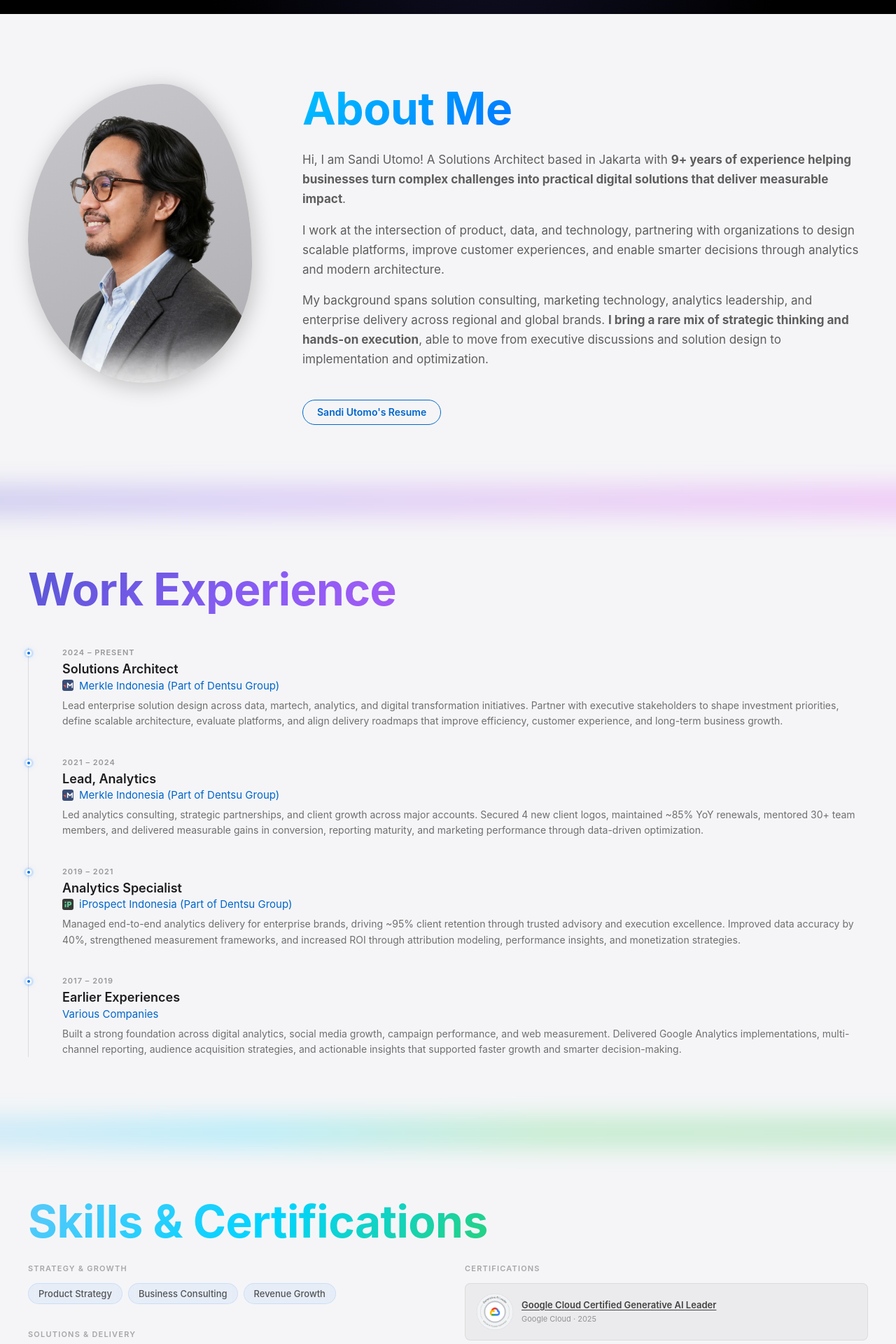
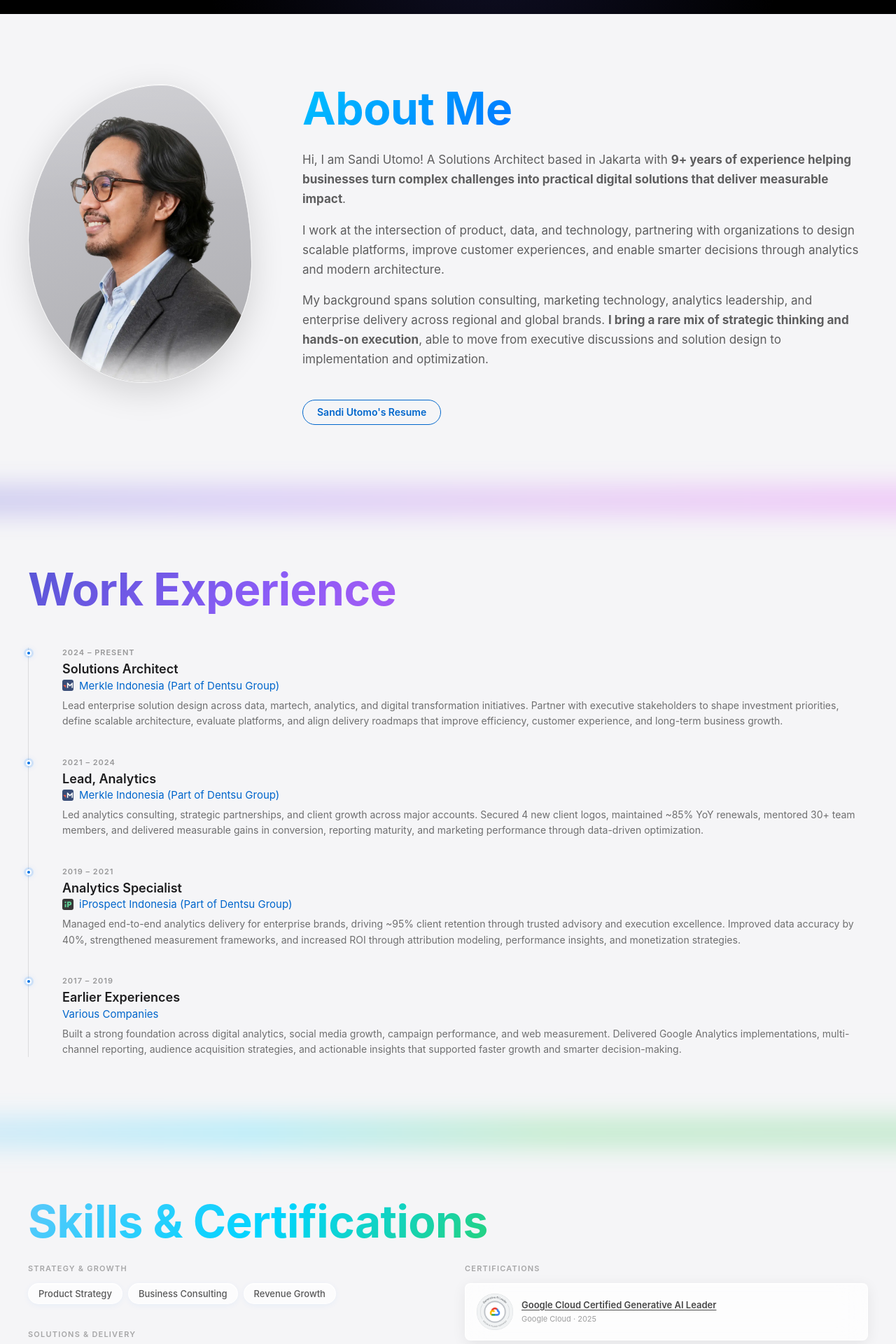
Before and after one commit to sandiutomo/sandiutomo.github.io, a React (Vite) app: page / in a window 1280 px wide. Shown: the part 780-2700 px from the top of the page at 70% size. Built offline with nearby package versions, Linux system fonts and the light colour scheme.

Commit message:
feat: liquid glass on skills, certs, project cards, contact, about photo

```diff
--- a/src/styles/main.css
+++ b/src/styles/main.css
@@ -625,8 +625,11 @@
   width: 100%;
   aspect-ratio: 3 / 4;
   background: linear-gradient(160deg, #c7c7cc 0%, #aeaeb2 100%);
-  border-radius: 16px;
-  box-shadow: var(--shadow-card);
+  border-radius: 20px;
+  box-shadow:
+    inset 0 1px 0 rgba(255, 255, 255, 0.95),
+    0 12px 48px rgba(0, 0, 0, 0.14);
+  border: 1px solid rgba(255, 255, 255, 0.85);
   display: flex;
   align-items: center;
   justify-content: center;
@@ -635,6 +638,18 @@
   letter-spacing: 1.5px;
   text-transform: uppercase;
   overflow: hidden;
+  position: relative;
+}
+/* Specular highlight on photo */
+.about__photo::after {
+  content: '';
+  position: absolute;
+  top: 0; left: 0; right: 0;
+  height: 40%;
+  background: linear-gradient(to bottom, rgba(255,255,255,0.18) 0%, transparent 100%);
+  border-radius: 20px 20px 0 0;
+  pointer-events: none;
+  z-index: 1;
 }
 .about__photo--blob {
   animation: liquidBlob 9s ease-in-out infinite;
@@ -666,11 +681,19 @@
 .skill-chip {
   font-size: 13px;
   color: rgba(0, 0, 0, 0.62);
-  background: rgba(0, 0, 0, 0.06);
+  background: rgba(255, 255, 255, 0.72);
+  backdrop-filter: blur(16px) saturate(1.8);
+  -webkit-backdrop-filter: blur(16px) saturate(1.8);
   border-radius: var(--radius-pill);
   padding: 6px 14px;
   font-weight: 500;
-  border: 1px solid rgba(0, 0, 0, 0.05);
+  border: 1px solid rgba(255, 255, 255, 0.88);
+  box-shadow: inset 0 1px 0 rgba(255, 255, 255, 0.95), 0 2px 8px rgba(0, 0, 0, 0.05);
+  transition: background 0.18s, box-shadow 0.18s;
+}
+.skill-chip:hover {
+  background: rgba(255, 255, 255, 0.90);
+  box-shadow: inset 0 1px 0 rgba(255, 255, 255, 1), 0 4px 16px rgba(0, 0, 0, 0.08);
 }
 
 /* ============================================================
@@ -736,21 +759,44 @@
   scroll-snap-align: start;
 }
 .project-card {
-  background: rgba(255, 255, 255, 0.06);
-  backdrop-filter: blur(24px) saturate(180%);
-  -webkit-backdrop-filter: blur(24px) saturate(180%);
-  border: 1px solid rgba(255, 255, 255, 0.10);
+  position: relative;
+  background: rgba(255, 255, 255, 0.07);
+  backdrop-filter: blur(28px) saturate(200%);
+  -webkit-backdrop-filter: blur(28px) saturate(200%);
+  border: 1px solid rgba(255, 255, 255, 0.12);
   border-radius: var(--radius-large);
-  box-shadow: inset 0 1px 0 rgba(255, 255, 255, 0.12), 0 8px 32px rgba(0, 0, 0, 0.4);
+  box-shadow:
+    inset 0 1px 0 rgba(255, 255, 255, 0.18),
+    inset 0 -1px 0 rgba(0, 0, 0, 0.15),
+    0 8px 32px rgba(0, 0, 0, 0.40);
   overflow: hidden;
   transition: transform 0.25s ease, box-shadow 0.25s ease, border-color 0.25s ease;
   display: flex;
   flex-direction: column;
 }
+/* Liquid glass specular lens flare */
+.project-card::before {
+  content: '';
+  position: absolute;
+  top: 0; left: 0; right: 0;
+  height: 45%;
+  background: linear-gradient(
+    to bottom,
+    rgba(255, 255, 255, 0.10) 0%,
+    rgba(255, 255, 255, 0.02) 60%,
+    transparent 100%
+  );
+  pointer-events: none;
+  z-index: 1;
+  border-radius: var(--radius-large) var(--radius-large) 0 0;
+}
 .project-card:hover {
   transform: translateY(-4px) scale(1.01);
-  border-color: rgba(255, 255, 255, 0.18);
-  box-shadow: inset 0 1px 0 rgba(255, 255, 255, 0.2), 0 24px 64px rgba(0, 0, 0, 0.55);
+  border-color: rgba(255, 255, 255, 0.20);
+  box-shadow:
+    inset 0 1px 0 rgba(255, 255, 255, 0.22),
+    inset 0 -1px 0 rgba(0, 0, 0, 0.18),
+    0 24px 64px rgba(0, 0, 0, 0.55);
 }
 .project-card:active { transform: scale(0.98); }
 .project-card__image {
@@ -827,6 +873,13 @@
 .contact__inner {
   max-width: 520px;
   margin: 0 auto;
+  background: rgba(255, 255, 255, 0.72);
+  backdrop-filter: blur(24px) saturate(1.8);
+  -webkit-backdrop-filter: blur(24px) saturate(1.8);
+  border: 1px solid rgba(255, 255, 255, 0.90);
+  border-radius: 24px;
+  box-shadow: inset 0 1px 0 rgba(255, 255, 255, 0.98), 0 8px 40px rgba(0, 0, 0, 0.08);
+  padding: 48px 40px;
 }
 .contact__subtext {
   font-size: 17px;
@@ -1093,18 +1146,20 @@
 .skills__item {
   font-size: 13px;
   color: rgba(0, 0, 0, 0.65);
-  background: rgba(0, 122, 255, 0.06);
-  backdrop-filter: blur(8px);
-  -webkit-backdrop-filter: blur(8px);
+  background: rgba(255, 255, 255, 0.68);
+  backdrop-filter: blur(20px) saturate(1.8);
+  -webkit-backdrop-filter: blur(20px) saturate(1.8);
   border-radius: var(--radius-pill);
   padding: 6px 14px;
   font-weight: 500;
-  border: 1px solid rgba(0, 122, 255, 0.12);
-  transition: background 0.18s, border-color 0.18s;
+  border: 1px solid rgba(255, 255, 255, 0.85);
+  box-shadow: inset 0 1px 0 rgba(255, 255, 255, 0.95), 0 2px 8px rgba(0, 122, 255, 0.06);
+  transition: background 0.18s, border-color 0.18s, box-shadow 0.18s;
 }
 .skills__item:hover {
-  background: rgba(0, 122, 255, 0.10);
+  background: rgba(255, 255, 255, 0.88);
   border-color: rgba(0, 122, 255, 0.22);
+  box-shadow: inset 0 1px 0 rgba(255, 255, 255, 1), 0 4px 16px rgba(0, 122, 255, 0.10);
 }
 .skills__certs {
   list-style: none;
@@ -1116,12 +1171,19 @@
   display: flex;
   flex-direction: row;
   align-items: center;
-  gap: 16px;
   gap: 12px;
   padding: 14px 16px;
-  background: rgba(0, 0, 0, 0.04);
+  background: rgba(255, 255, 255, 0.75);
+  backdrop-filter: blur(20px) saturate(1.8);
+  -webkit-backdrop-filter: blur(20px) saturate(1.8);
   border-radius: var(--radius-standard);
-  border: 1px solid rgba(0, 0, 0, 0.07);
+  border: 1px solid rgba(255, 255, 255, 0.90);
+  box-shadow: inset 0 1px 0 rgba(255, 255, 255, 0.98), 0 4px 20px rgba(0, 0, 0, 0.07);
+  transition: box-shadow 0.2s ease, transform 0.2s ease;
+}
+.skills__cert-item:hover {
+  transform: translateY(-1px);
+  box-shadow: inset 0 1px 0 rgba(255, 255, 255, 1), 0 8px 32px rgba(0, 0, 0, 0.10);
 }
 .skills__cert-badge {
   width: 52px;
```
